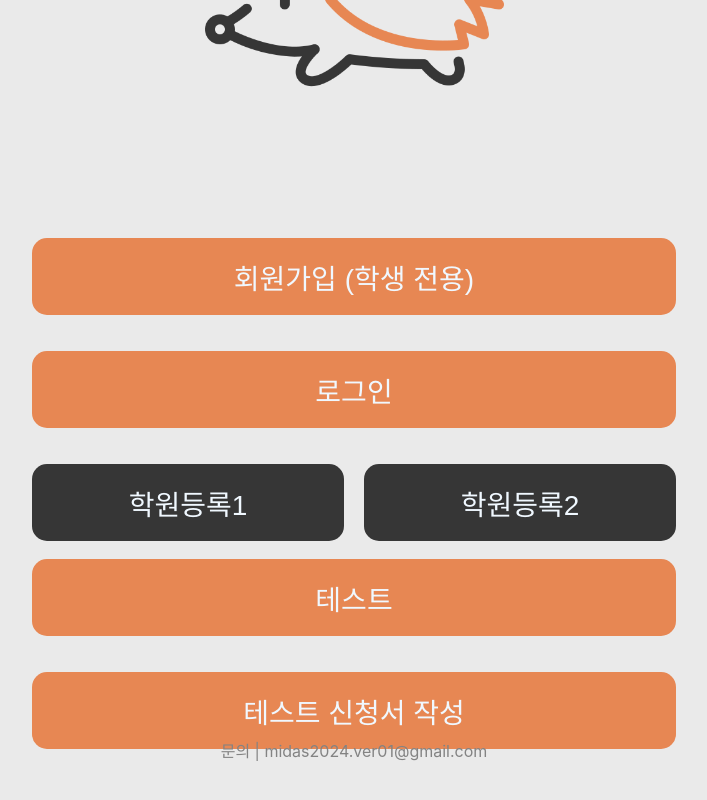
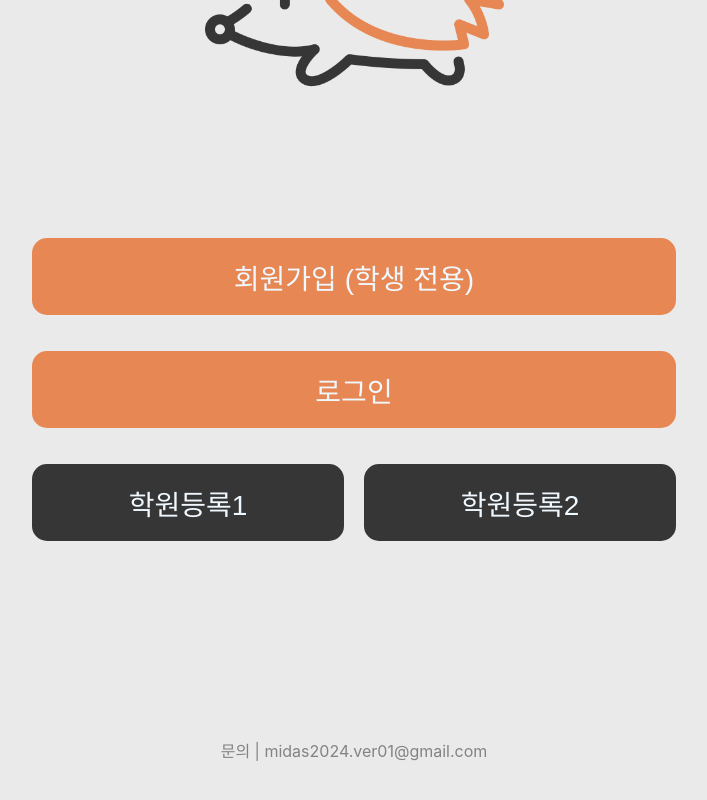
Before and after one commit to yujin1875/Goseumdochi-official, a React (Create React App) app in the folder src/main/fronted/: page / in a window 1280 px wide. Shown: the part 280-1080 px from the top of the page, without its empty margins (286-993 px from the left). Built offline with nearby package versions, Linux system fonts and the light colour scheme.

Commit message:
#add academy_register 수정

```diff
--- a/src/main/fronted/src/components/start.js
+++ b/src/main/fronted/src/components/start.js
@@ -35,12 +35,8 @@ function App1() {
                 <hr/>
                 <div id="btn_start">
                     <input type="submit" value="학원등록1" id="academy1_btn" onClick={Goaca}/>
-                    <input type="submit" value="학원등록2" id="academy2_btn" onClick={Goaca}/>
+                    <input type="submit" value="학원등록2" id="academy2_btn" onClick={GoAcademyRegister}/>
                 </div>
-                <input type="submit" value="테스트" id="test_btn" onClick={GoTest}/>
-                <hr/>
-                <input type="submit" value="테스트 신청서 작성" id="academyForm_btn" onClick={GoAcademyRegister}/>
-                <hr/>
             </div>
             <div id="footer_start">
                 <a>문의 | midas2024.ver01@gmail.com</a>
```
